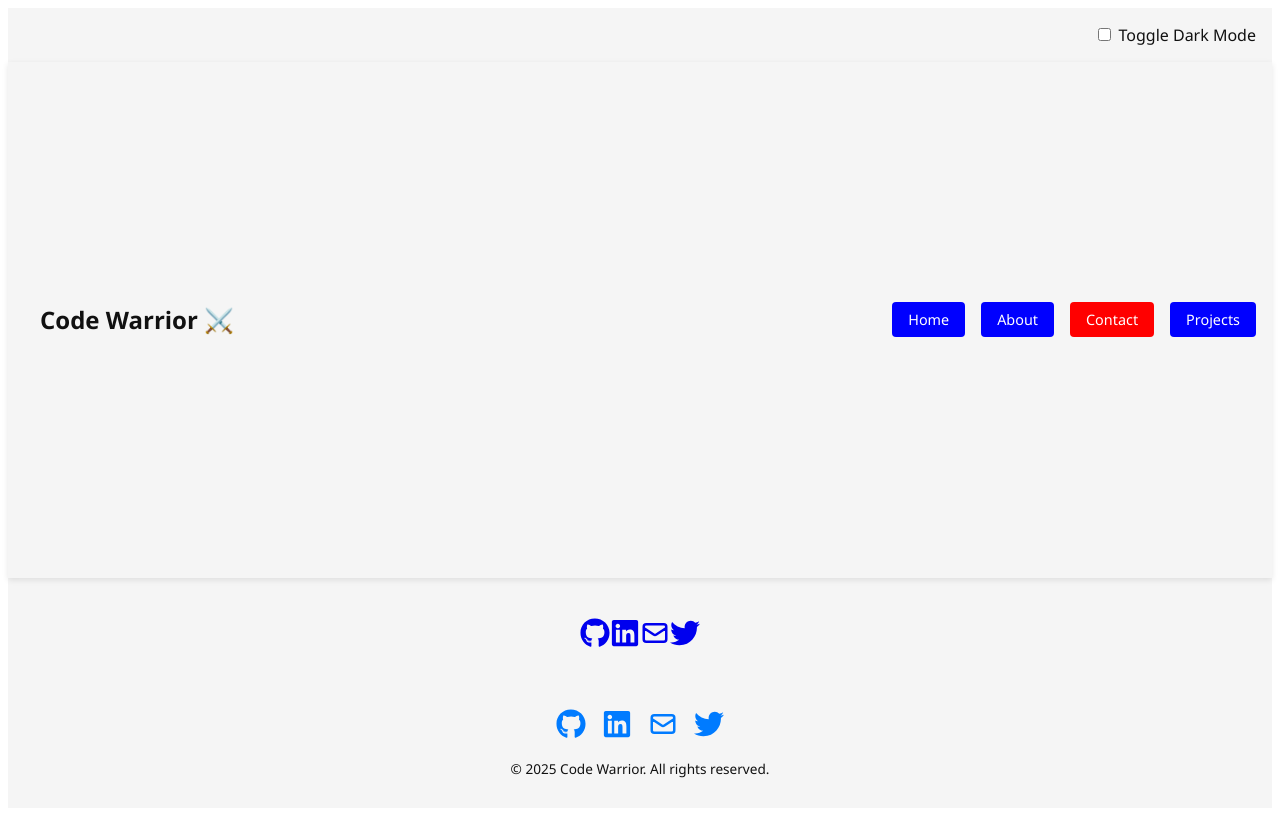
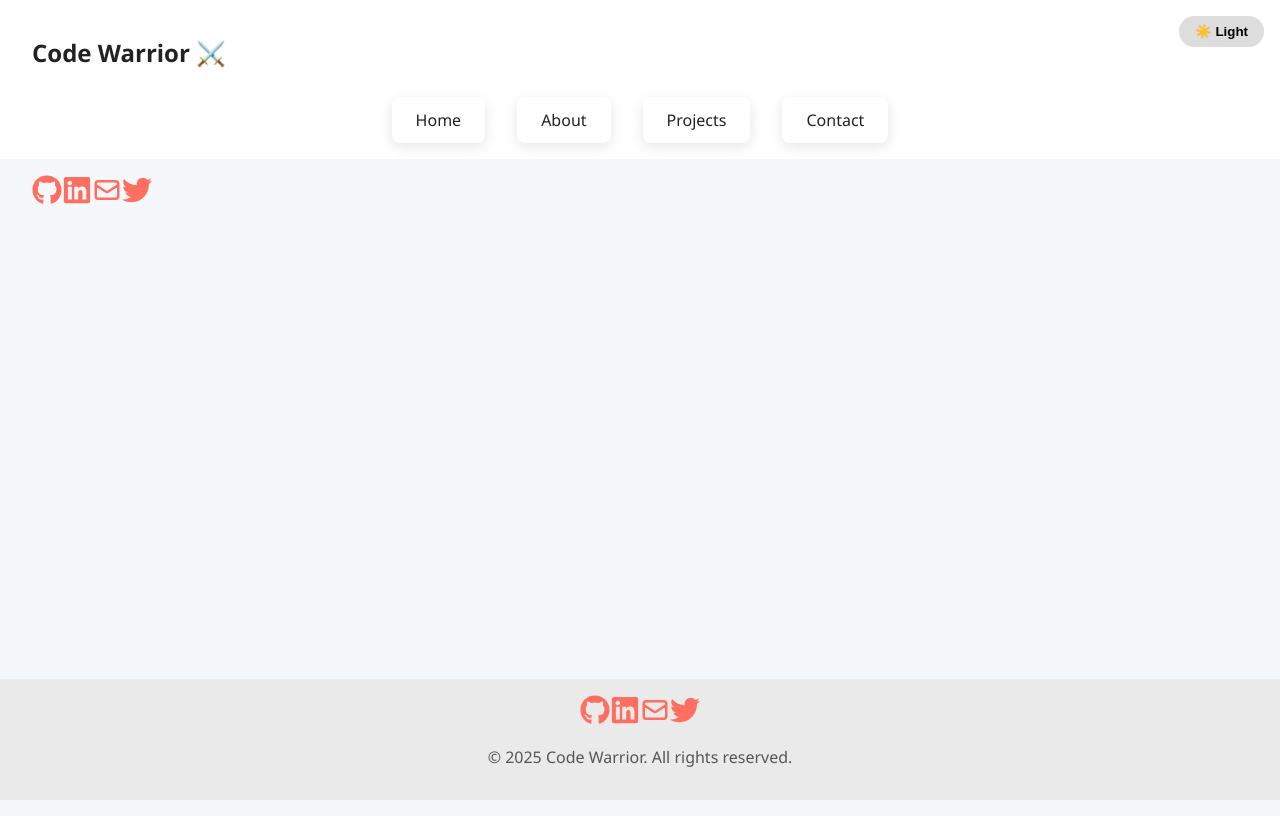
Before and after one commit to jaredrotich/portfolio, a React (Vite) app in the folder portfolio/: page /contact in a window 1280 px wide. Built offline with nearby package versions, Linux system fonts and the light colour scheme.

Commit message:
added beter styling and toggle

```diff
--- a/portfolio/src/App.jsx
+++ b/portfolio/src/App.jsx
@@ -1,19 +1,23 @@
-import { BrowserRouter as Router, Routes, Route } from "react-router-dom";
-import Navbar from "./components/Navbar";
-import Home from "./pages/Home";
-import About from "./pages/About";
-import Projects from "./pages/Projects";
-import Contact from "./pages/Contact";
+
+import React from 'react';
+import { Routes, Route } from 'react-router-dom';
+import Navbar from './components/Navbar';
 import Footer from './components/Footer';
 import DarkModeToggle from './components/DarkModeToggle';
+import Home from './pages/Home';
+import About from './pages/About';
+import Projects from './pages/Projects';
+import Contact from './pages/Contact';
+import './styles/global.css';
 
-export default function App() {
+const App = () => {
   return (
-    <div className="app-grid">
-    <Router>
-      <DarkModeToggle />
+    <div className="app-container">
+      <div className="dark-toggle-container">
+        <DarkModeToggle />
+      </div>
       <Navbar />
-      <main style={{ padding: "40px" }}>
+      <main className="main-content">
         <Routes>
           <Route path="/" element={<Home />} />
           <Route path="/about" element={<About />} />
@@ -22,7 +26,8 @@ export default function App() {
         </Routes>
       </main>
       <Footer />
-    </Router>
     </div>
   );
-}
+};
+
+export default App;
--- a/portfolio/src/components/DarkModeToggle.jsx
+++ b/portfolio/src/components/DarkModeToggle.jsx
@@ -1,31 +1,34 @@
+
 import React, { useEffect, useState } from 'react';
 
 const DarkModeToggle = () => {
-  const [darkMode, setDarkMode] = useState(() => {
-    return localStorage.getItem('theme') === 'dark';
-  });
+  const [isDark, setIsDark] = useState(() =>
+    document.body.classList.contains('dark')
+  );
 
   useEffect(() => {
-    if (darkMode) {
+    if (isDark) {
       document.body.classList.add('dark');
-      localStorage.setItem('theme', 'dark');
     } else {
       document.body.classList.remove('dark');
-      localStorage.setItem('theme', 'light');
     }
-  }, [darkMode]);
+  }, [isDark]);
 
   return (
-    <div style={{ textAlign: 'right', padding: '1rem' }}>
-      <label style={{ cursor: 'pointer' }}>
-        <input
-          type="checkbox"
-          checked={darkMode}
-          onChange={() => setDarkMode(!darkMode)}
-        />
-        {' '} Toggle Dark Mode
-      </label>
-    </div>
+    <button
+      onClick={() => setIsDark(!isDark)}
+      style={{
+        background: isDark ? '#333' : '#ddd',
+        color: isDark ? '#fff' : '#000',
+        border: 'none',
+        borderRadius: '20px',
+        padding: '0.5rem 1rem',
+        cursor: 'pointer',
+        fontWeight: 'bold',
+      }}
+    >
+      {isDark ? '🌙 Dark' : '☀️ Light'}
+    </button>
   );
 };
 
--- a/portfolio/src/components/Footer.jsx
+++ b/portfolio/src/components/Footer.jsx
@@ -1,39 +1,22 @@
+
 import React from 'react';
 import { FaGithub, FaLinkedin, FaTwitter } from 'react-icons/fa';
 import { HiOutlineMail } from 'react-icons/hi';
 
 const Footer = () => {
   return (
-    <footer className="footer">
-      <div className="social-links">
-        <a
-          href="https://github.com/your-username"
-          target="_blank"
-          rel="noopener noreferrer"
-          aria-label="GitHub"
-        >
+    <footer className="footer" style={{ textAlign: 'center', padding: '1rem' }}>
+      <div className="social-links" style={{ marginBottom: '0.5rem' }}>
+        <a href="https://github.com/jaredrotich" target="_blank" rel="noopener noreferrer" aria-label="GitHub">
           <FaGithub size={30} />
         </a>
-        <a
-          href="https://linkedin.com/in/your-profile"
-          target="_blank"
-          rel="noopener noreferrer"
-          aria-label="LinkedIn"
-        >
+        <a href="https://www.linkedin.com/in/jared-rotich-57578334a/" target="_blank" rel="noopener noreferrer" aria-label="LinkedIn">
           <FaLinkedin size={30} />
         </a>
-        <a
-          href="mailto:youremail@example.com"
-          aria-label="Email"
-        >
+        <a href="mailto:jaredrotich3@gmail.com" aria-label="Email">
           <HiOutlineMail size={30} />
         </a>
-        <a
-          href="https://twitter.com/yourhandle"
-          target="_blank"
-          rel="noopener noreferrer"
-          aria-label="Twitter"
-        >
+        <a href="https://x.com/JaredRotich12" target="_blank" rel="noopener noreferrer" aria-label="Twitter">
           <FaTwitter size={30} />
         </a>
       </div>
--- a/portfolio/src/components/Navbar.jsx
+++ b/portfolio/src/components/Navbar.jsx
@@ -1,33 +1,29 @@
-import { Link, NavLink } from "react-router-dom";
 
-export default function Navbar() {
+import React from 'react';
+import { NavLink } from 'react-router-dom';
+import '../styles/Navbar.css';
+import '../styles/ButtonStyles.css';
+
+const Navbar = () => {
   return (
-        <nav>
-          <h2>Code Warrior ⚔️</h2>
-          <NavLink
-          to="/"
-          className="nav-link"
-          >
+    <nav className="navbar">
+      <h2 className="navbar-logo">Code Warrior ⚔️</h2>
+      <div className="nav-links">
+        <NavLink to="/" className="modern-button outline">
           Home
         </NavLink>
-          <NavLink
-          to="/about"
-          className="nav-link"
-          >
+        <NavLink to="/about" className="modern-button outline">
           About
         </NavLink>
-          <NavLink
-          to="/contact"
-          className="nav-link"
-          >
+        <NavLink to="/projects" className="modern-button outline">
+          Projects
+        </NavLink>
+        <NavLink to="/contact" className="modern-button outline">
           Contact
         </NavLink>
-          <NavLink
-          to="/projects"
-          className="nav-link"
-          >
-            Projects
-          </NavLink>
+      </div>
     </nav>
-    )
-}
+  );
+};
+
+export default Navbar;
--- a/portfolio/src/pages/Home.jsx
+++ b/portfolio/src/pages/Home.jsx
@@ -1,3 +1,5 @@
+import React from 'react';
+
 export default function Home() {
     return (
         <section className="home">
--- /dev/null
+++ b/portfolio/src/styles/ButtonStyles.css
@@ -0,0 +1,34 @@
+.modern-button {
+  background: linear-gradient(135deg, var(--primary-color), var(--secondary-color));
+  color: white;
+  padding: 12px 24px;
+  font-size: 1rem;
+  font-weight: 500;
+  border: none;
+  border-radius: 8px;
+  cursor: pointer;
+  transition: all 0.3s ease;
+  box-shadow: 0 4px 14px rgba(0, 0, 0, 0.1);
+  text-decoration: none;
+  display: inline-block;
+}
+
+.modern-button:hover {
+  transform: translateY(-2px);
+  box-shadow: 0 6px 20px rgba(0, 0, 0, 0.15);
+}
+
+.modern-button:active {
+  transform: scale(0.98);
+}
+
+.modern-button.outline {
+  background: transparent;
+  color: var(--primary-color);
+  border: 2px solid var(--primary-color);
+}
+
+.modern-button.outline:hover {
+  background: var(--primary-color);
+  color: rgb(31, 113, 236);
+}
--- /dev/null
+++ b/portfolio/src/styles/Navbar.css
@@ -0,0 +1,42 @@
+
+
+.navbar {
+  display: flex;
+  flex-direction: column;
+  align-items: flex-start;
+  padding: 1rem 2rem;
+  background-color: var(--navbar-bg);
+  color: var(--navbar-text);
+}
+
+.navbar-header {
+  font-size: 2rem;
+  font-weight: bold;
+  margin-bottom: 1rem;
+  color: var(--accent-color);
+}
+
+.nav-links {
+  display: flex;
+  justify-content: center;
+  width: 100%;
+  gap: 2rem;
+  margin-top: 0.5rem;
+}
+
+.nav-btn {
+  font-size: 1.1rem;
+  padding: 0.6rem 1.2rem;
+  border: none;
+  border-radius: 30px;
+  background-color: var(--btn-bg);
+  color: var(--btn-text);
+  text-decoration: none;
+  font-weight: bold;
+  transition: background 0.3s ease, color 0.3s ease;
+}
+
+.nav-btn:hover {
+  background-color: var(--btn-hover-bg);
+  color: var(--btn-hover-text);
+}
--- a/portfolio/src/styles/global.css
+++ b/portfolio/src/styles/global.css
@@ -1,111 +1,76 @@
+
 :root {
-  --bg-color: #f5f5f5;
-  --text-color: #111;
-  --primary: blue;
-  --accent: red;
+  --color-bg-light: #f5f8fa;
+  --color-bg-dark: #10141c;
+  --color-text-light: #111;
+  --color-text-dark: #f4f4f4;
+  --accent-color: #ff6f61;
+
+  --navbar-bg: #fff;
+  --navbar-text: #222;
+  --btn-bg: #4e9af1;
+  --btn-text: #fff;
+  --btn-hover-bg: #1e3a8a;
+  --btn-hover-text: #fff;
 }
 
-/* App Grid Layout */
-.app-grid {
-  display: grid;
-  grid-template-rows: auto 1fr auto;
-  min-height: 100vh;
-  background-color: var(--bg-color);
-  color: var(--text-color);
+body {
+  margin: 0;
+  padding: 0;
   font-family: 'Segoe UI', sans-serif;
+  background-color: var(--color-bg-light);
+  color: var(--color-text-light);
+  transition: background-color 0.3s, color 0.3s;
 }
 
-/* Navbar */
-nav {
-  display: flex;
-  justify-content: center;
-  align-items: center;
-  flex-wrap: wrap;
-  gap: 1rem;
-  padding: 1rem;
-  background-color: var(--bg-color);
-  box-shadow: 0 2px 6px rgba(0, 0, 0, 0.1);
+body.dark {
+  background-color: var(--color-bg-dark);
+  color: var(--color-text-dark);
+  --navbar-bg: #1c1f26;
+  --navbar-text: #eee;
+  --btn-bg: #ff6f61;
+  --btn-text: #fff;
+  --btn-hover-bg: #f97316;
+  --btn-hover-text: #fff;
 }
 
-nav h2 {
-  margin-right: auto;
-  font-size: 1.5rem;
-  font-weight: bold;
-  padding-left: 1rem;
+a {
+  color: var(--accent-color);
+  text-decoration: none;
 }
 
-/* Nav Links */
-.nav-link {
-  padding: 0.5rem 1rem;
-  background-color: var(--primary);
-  color: white;
-  border-radius: 4px;
-  text-decoration: none;
-  font-size: 0.9rem;
-  transition: background 0.3s ease;
+a:hover {
+  color: var(--btn-hover-bg);
 }
 
-.nav-link:hover {
-  background-color: darkblue;
+.app-container {
+  display: flex;
+  flex-direction: column;
+  min-height: 100vh;
+  position: relative;
 }
 
-.nav-link.active {
-  background-color: var(--accent);
+.dark-toggle-container {
+  position: absolute;
+  top: 1rem;
+  right: 1rem;
+  z-index: 100;
 }
 
-/* Main Content */
-main {
-  display: grid;
-  place-items: center;
-  padding: 2rem;
-  text-align: center;
+.main-content {
+  flex: 1;
+  padding: 1rem 2rem;
 }
 
-/* Footer */
 footer {
+  background-color: #eaeaea;
+  color: #555;
+  padding: 1rem;
   text-align: center;
-  padding: 1rem 0;
-  font-size: 0.85rem;
-  background-color: var(--bg-color);
-  color: var(--text-color);
+  margin-top: auto;
 }
 
-/* Social Links Inside Footer (optional) */
-footer .social-links {
-  display: flex;
-  justify-content: center;
-  gap: 1rem;
-  margin-bottom: 0.5rem;
+body.dark footer {
+  background-color: #1e1e1e;
+  color: #ccc;
 }
-
-footer .social-links a {
-  color: #007bff;
-  font-size: 1.4rem;
-  transition: transform 0.2s ease;
-}
-
-footer .social-links a:hover {
-  transform: scale(1.2);
-}
-
-/* Responsive */
-@media (max-width: 600px) {
-  nav {
-    flex-direction: column;
-    align-items: flex-start;
-  }
-
-  nav h2 {
-    padding-left: 0;
-    margin-bottom: 0.5rem;
-  }
-
-  .nav-link {
-    width: 100%;
-    text-align: left;
-  }
-
-  main {
-    padding: 1rem;
-  }
-}
```
Also changed, not shown: portfolio/src/components/Button.jsx (added, +14 -0 lines), portfolio/src/main.jsx (+21 -7 lines). Lines whose indentation alone changed are shown as unchanged.
